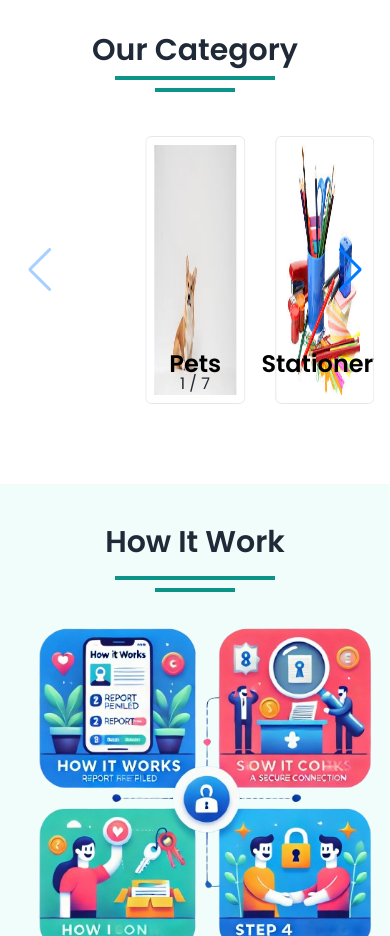
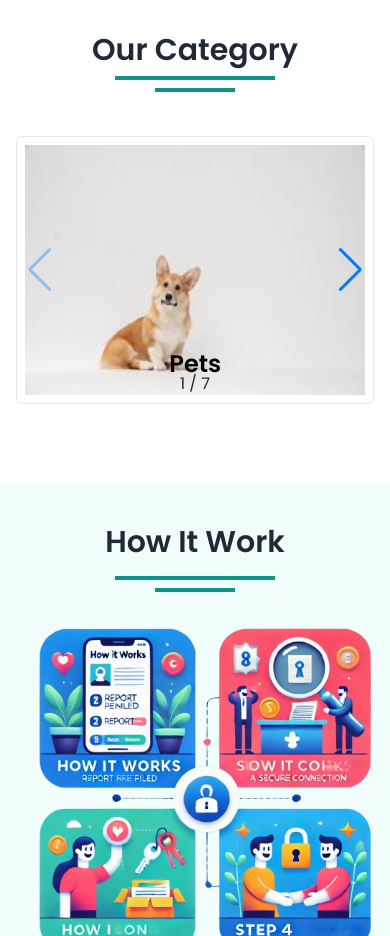
Before and after one commit to RakibHossen-Dev/Returno, a React (Vite) app: page / in a window 390 px wide. Shown: the part 940-1876 px from the top of the page. Built offline with nearby package versions, Linux system fonts and the light colour scheme; no server answers.

Commit message:
all responsive done

```diff
--- a/src/components/Category.jsx
+++ b/src/components/Category.jsx
@@ -60,6 +60,23 @@ const Category = () => {
         navigation={true}
         modules={[Pagination, Navigation]}
         className="mySwiper"
+        breakpoints={{
+          // when window width is >= 0px
+          0: {
+            slidesPerView: 1, // Show 1 slide on mobile
+            centeredSlides: false,
+          },
+          // when window width is >= 768px
+          768: {
+            slidesPerView: 2, // Show 2 slides on tablets
+            centeredSlides: false,
+          },
+          // when window width is >= 1024px
+          1024: {
+            slidesPerView: 3, // Show 3 slides on desktops
+            centeredSlides: true,
+          },
+        }}
       >
         <SwiperSlide>
           <div className="bg-white p-2 border flex flex-col justify-center items-center rounded-md">
--- a/src/components/Navber.jsx
+++ b/src/components/Navber.jsx
@@ -22,7 +22,7 @@ const Navber = () => {
     toast.success("Successfully logout");
   };
   return (
-    <div className="shadow-sm border-b fixed w-full bg-white top-0 left-0 z-50">
+    <div className="shadow-sm border-b fixed  w-full bg-white top-0 left-0 z-50">
       <div className="navbar md:w-11/12 mx-auto px-3">
         <div className="navbar-start">
           <div className="dropdown">
--- a/src/layout/MainLayout.jsx
+++ b/src/layout/MainLayout.jsx
@@ -4,7 +4,7 @@ import Footer from "../components/Footer";
 
 const MainLayout = () => {
   return (
-    <div className="font-poppins">
+    <div className="font-poppins max-w-[1520px]  mx-auto">
       <Navber></Navber>
       <div className="min-h-[500px] mt-28">
         <Outlet></Outlet>
```
